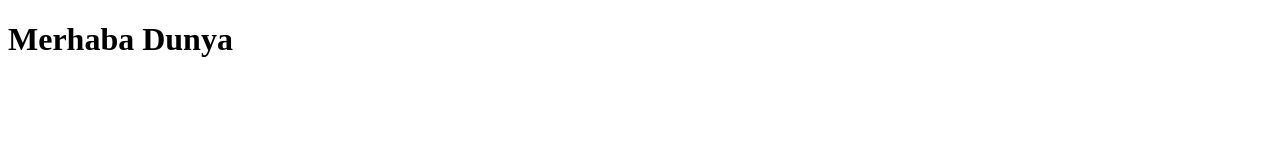
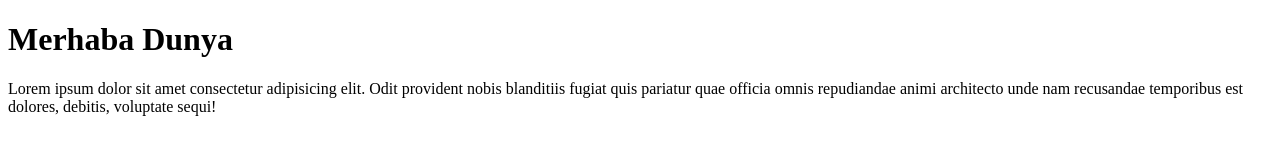
Before and after one commit to Beg2021/HTMLCSS, a plain HTML site: page index.html in a window 1280 px wide. Drawn offline with Linux system fonts and the light colour scheme.

Commit message:
css eklendi

```diff
--- a/index.html
+++ b/index.html
@@ -7,9 +7,7 @@
     <title>Document</title>
 </head>
 <body>
-    <h1>
-Merhaba Dunya
-
-    </h1>
+    <h1>Merhaba Dunya </h1>
+    <p>Lorem ipsum dolor sit amet consectetur adipisicing elit. Odit provident nobis blanditiis fugiat quis pariatur quae officia omnis repudiandae animi architecto unde nam recusandae temporibus est dolores, debitis, voluptate sequi!</p>
 </body>
 </html>
--- /dev/null
+++ b/main.css
@@ -0,0 +1,3 @@
+body{
+    marin:0;
+}
```
